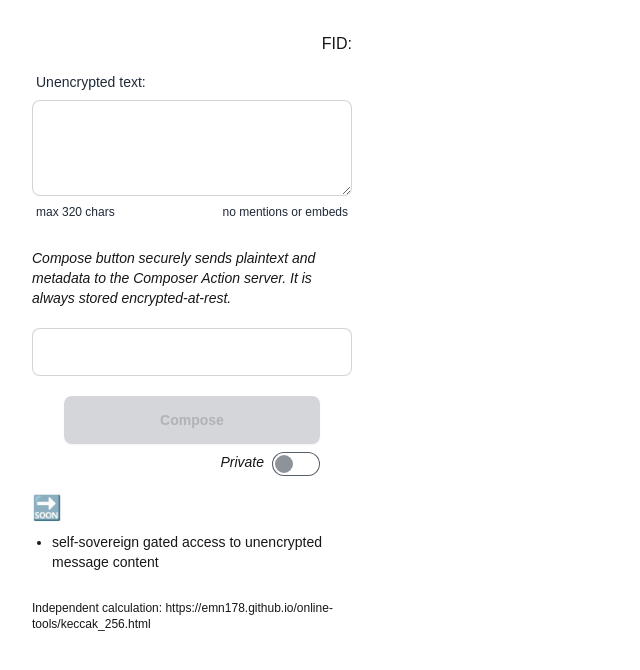
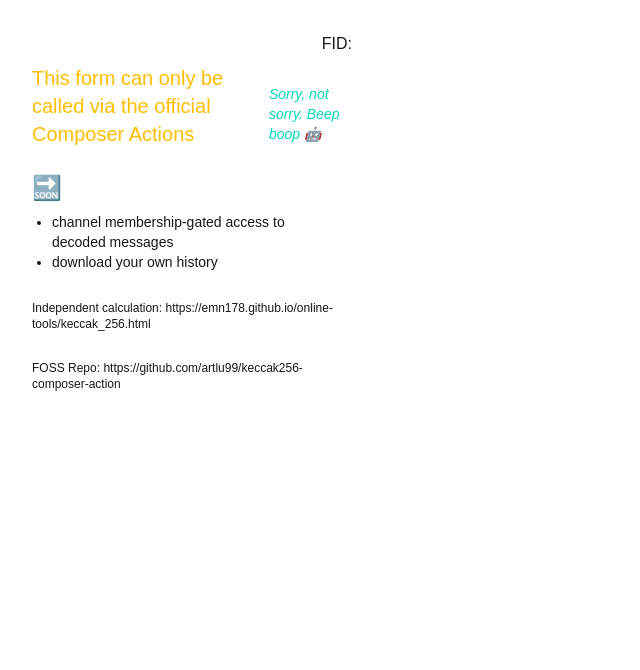
Before and after one commit to artlu99/keccak256-composer-action, a Next.js app: page /encode in a window 1280 px wide. Shown: the top 670 px of the page, without its empty margins (0-640 px from the left). Built offline with nearby package versions, Linux system fonts and the light colour scheme; no server answers.

Commit message:
require nonce; link to repo

```diff
--- a/app/components/Footer.tsx
+++ b/app/components/Footer.tsx
@@ -5,13 +5,32 @@ const Footer = () => {
       <div className="flex flex-col mx-5 text-sm">
         <ul className="list-disc">
           <li>
-            <p>self-sovereign gated access to unencrypted message content</p>
+            <p>channel membership-gated access to decoded messages</p>
+          </li>
+          <li>
+            <p>download your own history</p>
           </li>
         </ul>
       </div>
       <p className="text-xs my-5">
-        Independent calculation:
-        https://emn178.github.io/online-tools/keccak_256.html
+        Independent calculation:{" "}
+        <a
+          href="https://emn178.github.io/online-tools/keccak_256.html"
+          target="_blank"
+          rel="noreferrer"
+        >
+          https://emn178.github.io/online-tools/keccak_256.html
+        </a>
+      </p>
+      <p className="text-xs">
+        FOSS Repo:{" "}
+        <a
+          href="https://github.com/artlu99/keccak256-composer-action"
+          target="_blank"
+          rel="noreferrer"
+        >
+          https://github.com/artlu99/keccak256-composer-action
+        </a>
       </p>
     </>
   );
--- /dev/null
+++ b/app/components/NoNonce.tsx
@@ -0,0 +1,14 @@
+const NoNonce = () => {
+  return (
+    <div className="flex justify-center">
+      <h2 className="text-xl text-warning">
+        This form can only be called via the official Composer Actions
+      </h2>
+      <p className="text-sm italic my-5 text-accent">
+        Sorry, not sorry. Beep boop 🤖
+      </p>
+    </div>
+  );
+};
+
+export default NoNonce;
--- a/app/encode/page.tsx
+++ b/app/encode/page.tsx
@@ -8,6 +8,7 @@ import { request } from "graphql-request";
 import { useSearchParams } from "next/navigation";
 import { Suspense, useEffect, useState } from "react";
 import EncodeForm from "../components/EncodedForm";
+import NoNonce from "../components/NoNonce";
 
 export default function Page() {
   return <Suspense fallback={<div>Loading...</div>}>{<EncodePage />}</Suspense>;
@@ -40,6 +41,7 @@ function EncodePage() {
             heartbeat={response.heartbeat}
             isPrePermissionless={response?.isPrePermissionless}
           />
+          {nonce ? (
             <EncodeForm
               text={text}
               fid={fid}
@@ -47,6 +49,9 @@ function EncodePage() {
               messageHash={messageHash}
               nonce={nonce}
             />
+          ) : (
+            <NoNonce />
+          )}
           <Footer />
         </div>
       </div>
```
Lines whose indentation alone changed are shown as unchanged.
